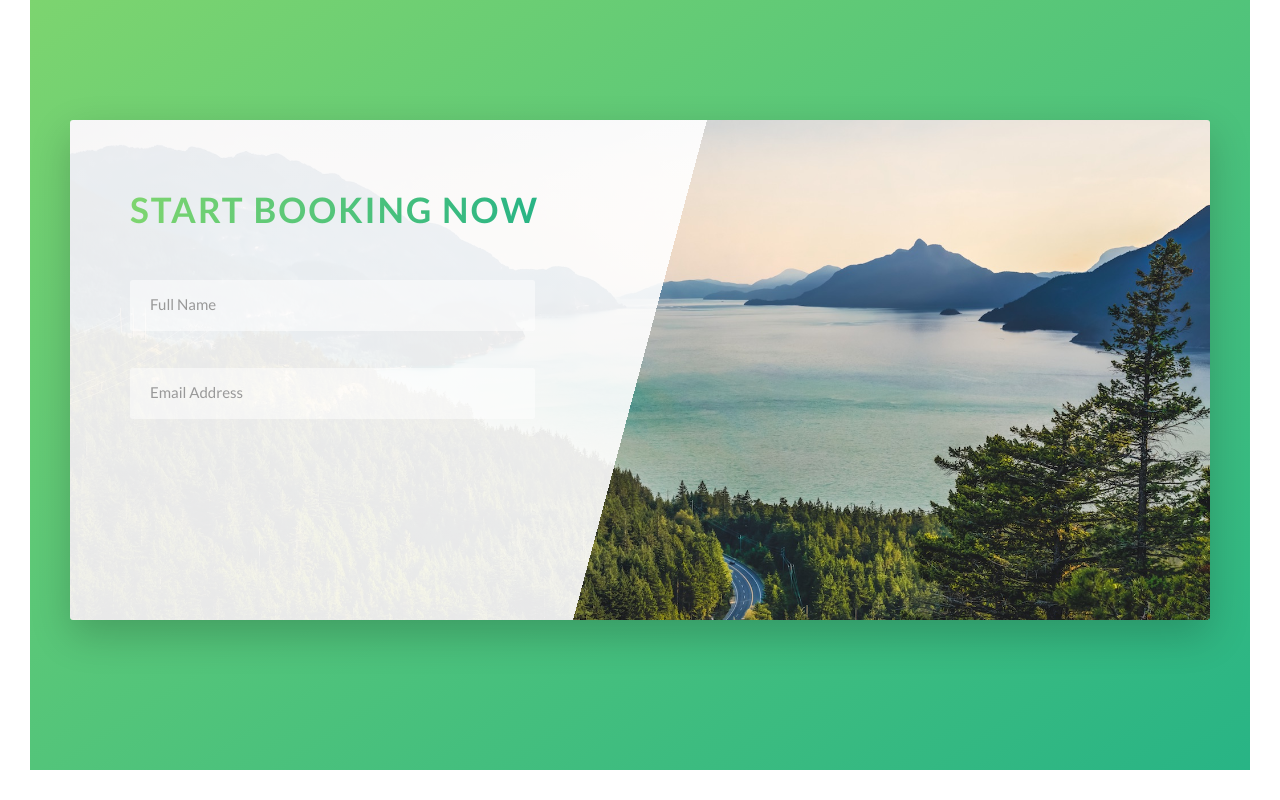
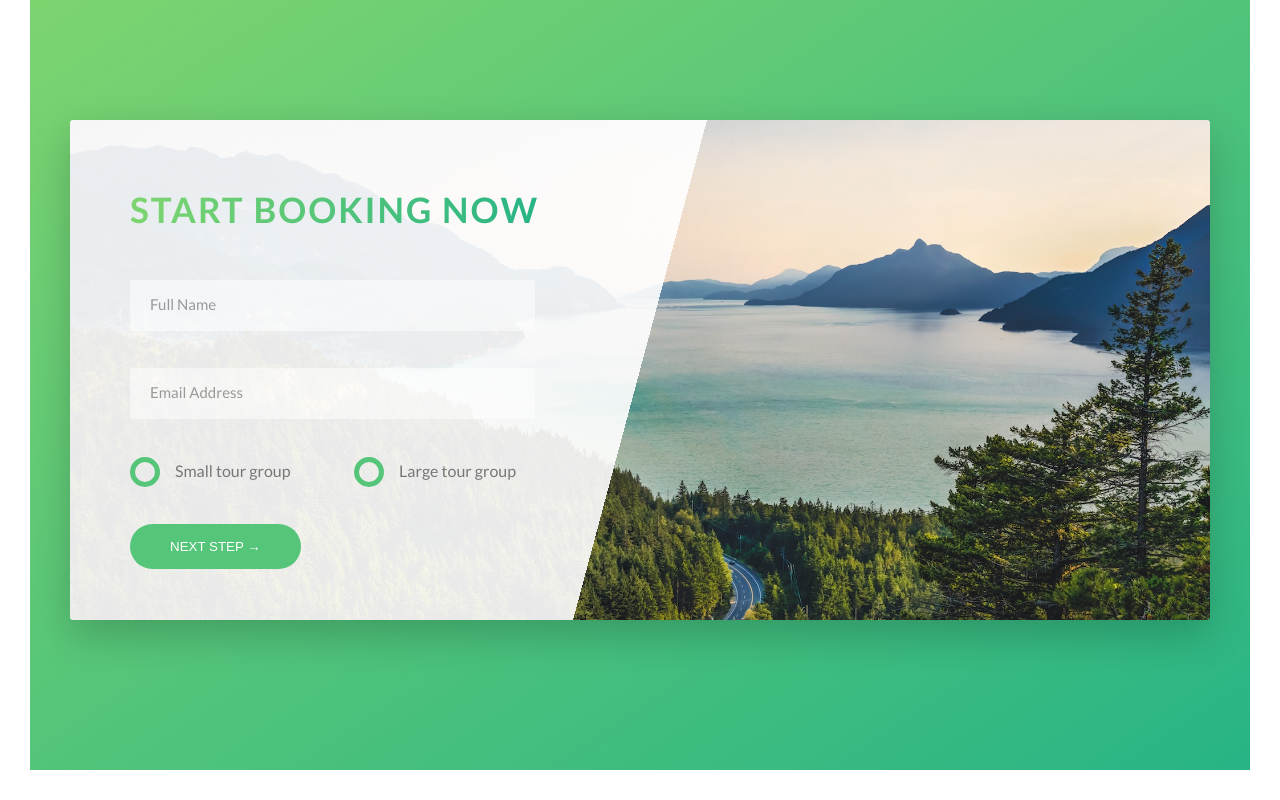
Before and after one commit to Franklinxavier/ui_dev_ad, a website: page index.html in a window 1280 px wide. Shown: the part 4447-5247 px from the top of the page. Drawn offline with Linux system fonts and the light colour scheme; files whose address does not match are found by name.

Commit message:
booking section part 3 completed

```diff
--- a/index.html
+++ b/index.html
@@ -382,6 +382,26 @@
                     <label for="email" class="form__label">Email Address</label>
                   </div>
 
+                  <div class="form__group u-mb-medium">
+                    <div class="form__radio-group">
+                      <input type="radio" class="form__radio-input" id="small" name="size">
+                      <label for="small" class="form__radio-label">
+                        <span class="form__radio-button"></span>
+                        Small tour group
+                      </label>
+                    </div>
+                    <div class="form__radio-group rm-gap">
+                      <input type="radio" class="form__radio-input" id="large" name="size">
+                      <label for="large" class="form__radio-label">
+                        <span class="form__radio-button"></span>
+                        Large tour group
+                      </label>
+                    </div>
+                  </div>
+
+                  <div class="form__group">
+                    <button class="btn btn--green">Next step &rarr;</button>
+                  </div>
                 </form>
               </div>
             </div>
--- a/sass/base/_utilites.scss
+++ b/sass/base/_utilites.scss
@@ -1,6 +1,10 @@
-.u-center-text{text-align: center;}
+.u-center-text{text-align: center !important; }
 
-.u-mb-small{margin-bottom: 1.5rem;}
-.u-mb-medium{margin-bottom: 4rem;}
-.u-mb-big{margin-bottom: 8rem;}
-.u-mt-huge{margin-bottom: 10rem;}
+.u-mb-small{margin-bottom: 1.5rem !important;}
+.u-mb-medium{margin-bottom: 4rem !important;}
+.u-mb-big{margin-bottom: 8rem !important;}
+.u-mt-huge{margin-bottom: 10rem !important;}
+
+//Display inline block gap
+
+.rm-gap{margin-left: -4px};
--- a/sass/component/_button.scss
+++ b/sass/component/_button.scss
@@ -1,4 +1,5 @@
 .btn {
+    &,
     &:link,
     &:visited {
     text-transform: uppercase;
@@ -8,6 +9,8 @@
     border-radius: 10rem;
     transition: all 0.2s;
     position: relative;
+    border: none;
+
 }
 
     &--white {
--- a/sass/component/_form.scss
+++ b/sass/component/_form.scss
@@ -16,6 +16,7 @@
         display: block;
         background-color: rgba(#fff ,0.5);
         border-bottom: 3px solid transparent;
+        transition: all .3s;
 
         &:focus {
             outline: none;
@@ -47,4 +48,53 @@
         visibility: hidden;
         transform: translateY(-4rem);
     }
+
+    &__radio-group {
+        width: 50%;
+        display: inline-block;
+    }
+
+    &__radio-input {
+        display: none;
+    }
+
+    &__radio-label {
+        font-size: $default-font-size;
+        cursor: pointer;
+        display: inline-block;
+        position: relative;
+        padding-left: 4.5rem;
+    }
+
+    &__radio-button {
+        height: 3rem;
+        width: 3rem;
+        display: inline-block;
+        border-radius: 50%;
+        border:5px solid $primary-color;
+        position: absolute;
+        left: 0;
+
+        &::after {
+            content: "";
+            display: block;
+            height: 1.3rem;
+            width: 1.3rem;
+            // border: 3px solid $primary-color;
+            border-radius: 50%;
+            background-color: $primary-color;
+            position: absolute;
+            top: 50%;
+            left: 50%;
+            transform: translate(-50% ,-50%);
+            opacity: 0;
+            transition: opacity .2s;
+        }
+    }
+
+    &__radio-input:checked ~ &__radio-label &__radio-button::after {
+        opacity: 1;
+    }
+
+
 }
```
Also changed, not shown: css/style.css, sass/abstracts/_variable.scss (line endings or trailing spaces).
